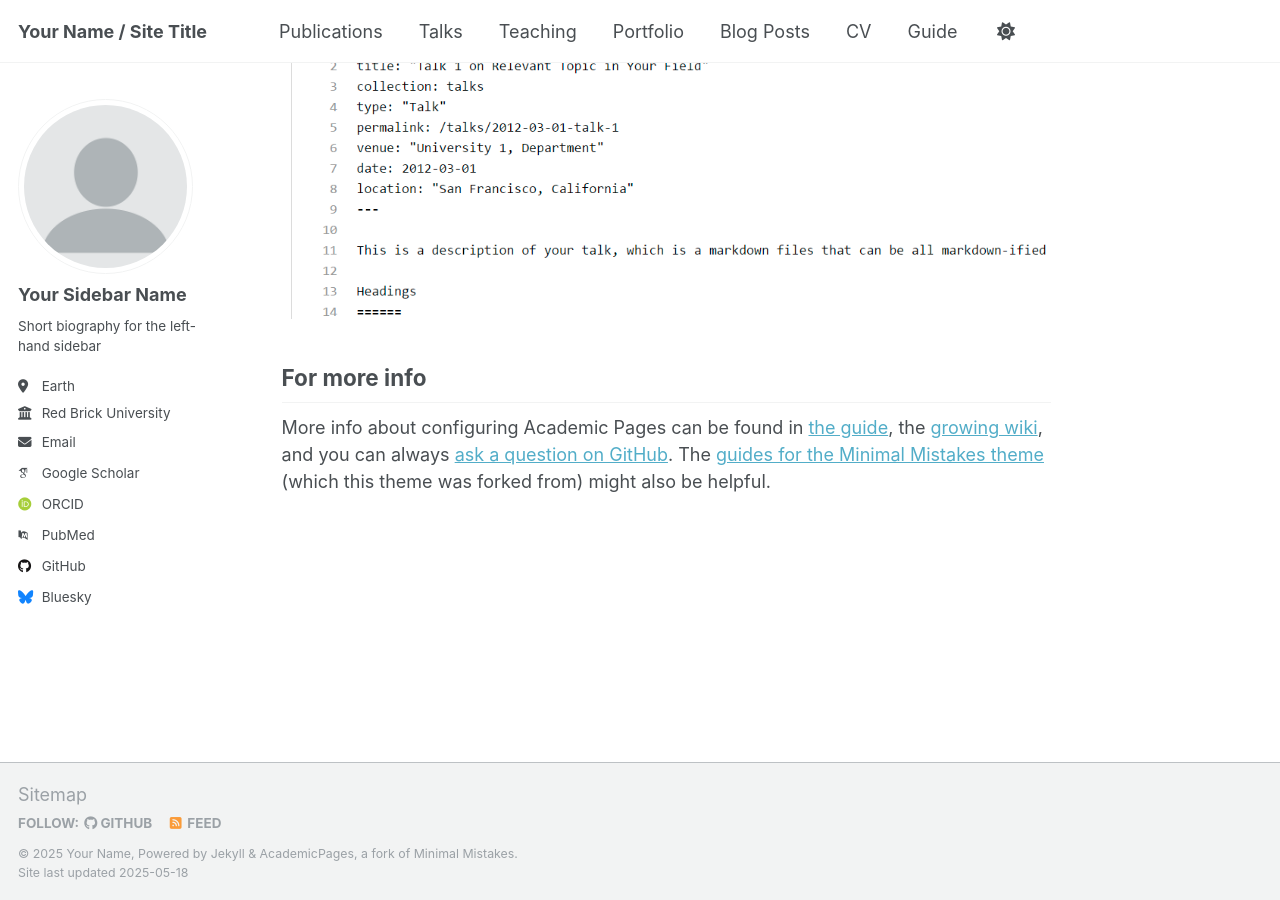
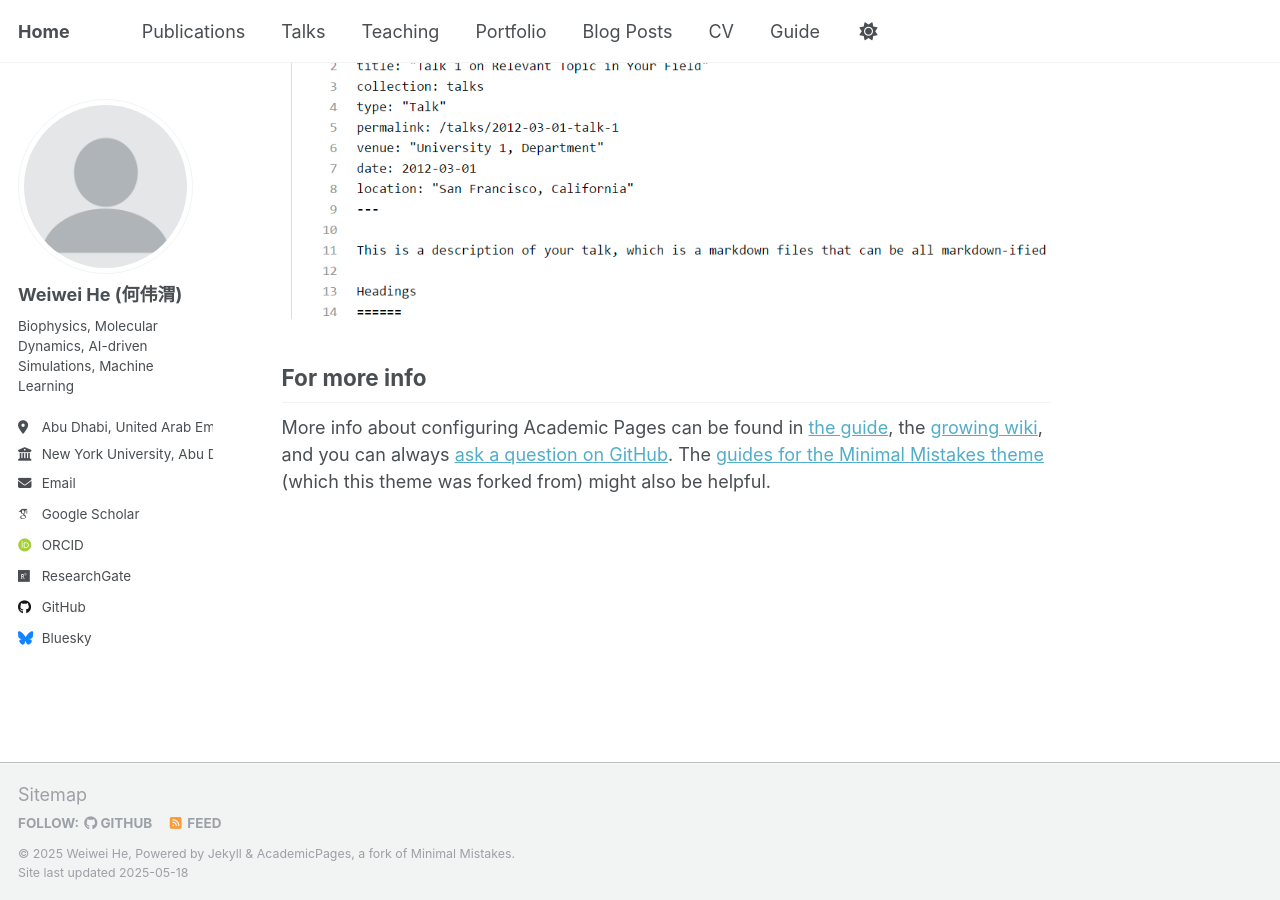
Before and after one commit to Warrenheww/warrenheww.github.io, a Jekyll site: the page built from _pages/about.md, in a window 1280 px wide and 900 px high, scrolled down 2636 px. Built offline with Jekyll 4.4.1, drawn with Linux system fonts in a browser that asks for light colours; some web fonts are replaced.

Commit message:
Update _config.yml

```diff
--- a/_config.yml
+++ b/_config.yml
@@ -9,13 +9,13 @@
 # Basic Site Settings
 locale                   : "en-US"
 site_theme               : "default"
-title                    : "Your Name / Site Title"
+title                    : "Home"
 title_separator          : "-"
-name                     : &name "Your Name"
+name                     : &name "Weiwei He"
 description              : &description "personal description"
-url                      : https://academicpages.github.io # the base hostname & protocol for your site e.g. "https://[your GitHub username].github.io" or if you already have some other page hosted on Github then use "https://[your GitHub username].github.io/[Your Repo Name]"
+url                      : https://warrenheww.github.io # the base hostname & protocol for your site e.g. "https://[your GitHub username].github.io" or if you already have some other page hosted on Github then use "https://[your GitHub username].github.io/[Your Repo Name]"
 baseurl                  : "" # the subpath of your site, e.g. "/blog"
-repository               : "academicpages/academicpages.github.io"
+repository               : "Warrenheww/warrenheww.github.io"
 
 # Site Author - The following control what appear as part of the author content on the side bar.
 #               If a field is blank the icon and link will not appear, otherwise it will be shown.
@@ -23,24 +23,24 @@ repository               : "academicpages/academicpages.github.io"
 author:
   # Biographic information
   avatar           : "profile.png"
-  name             : "Your Sidebar Name"
-  pronouns         : # example: "she/her"
-  bio              : "Short biography for the left-hand sidebar"
-  location         : "Earth"
-  employer         : "Red Brick University"
+  name             : "Weiwei He (何伟渭)"
+  pronouns         : # example: "He/His"
+  bio              : "Biophysics, Molecular Dynamics, AI-driven Simulations, Machine Learning"
+  location         : "Abu Dhabi, United Arab Emirates"
+  employer         : "New York University, Abu Dhabi"
   uri              : # URL
-  email            : "none@example.org"
+  email            : "wh1165@nyu.edu"
 
   # Academic websites
   academia         : # URL
   arxiv            : # URL - Update with the correct link to your profile
-  googlescholar    : "https://scholar.google.com/citations?user=PS_CX0AAAAAJ"
+  googlescholar    : "https://scholar.google.com/citations?hl=en&user=2jRvAmwAAAAJ&view_op=list_works"
   impactstory      : # URL
-  orcid            : "http://orcid.org/yourorcidurl"
-  semantic         : # URL
-  pubmed           : "https://www.ncbi.nlm.nih.gov/pubmed/?term=john+snow"
-  researchgate     : # URL
-  scopus           : # URL
+  orcid            : "https://orcid.org/0000-0001-9955-2902"
+  #semantic         : # URL
+  #pubmed           : "https://www.ncbi.nlm.nih.gov/pubmed/?term=john+snow"
+  researchgate     : "https://www.researchgate.net/profile/Weiwei-He-10/research" # URL
+  #scopus           : # URL
 
   # Repositories and software development
   bitbucket        : # Username - Update with your username on the site
```
